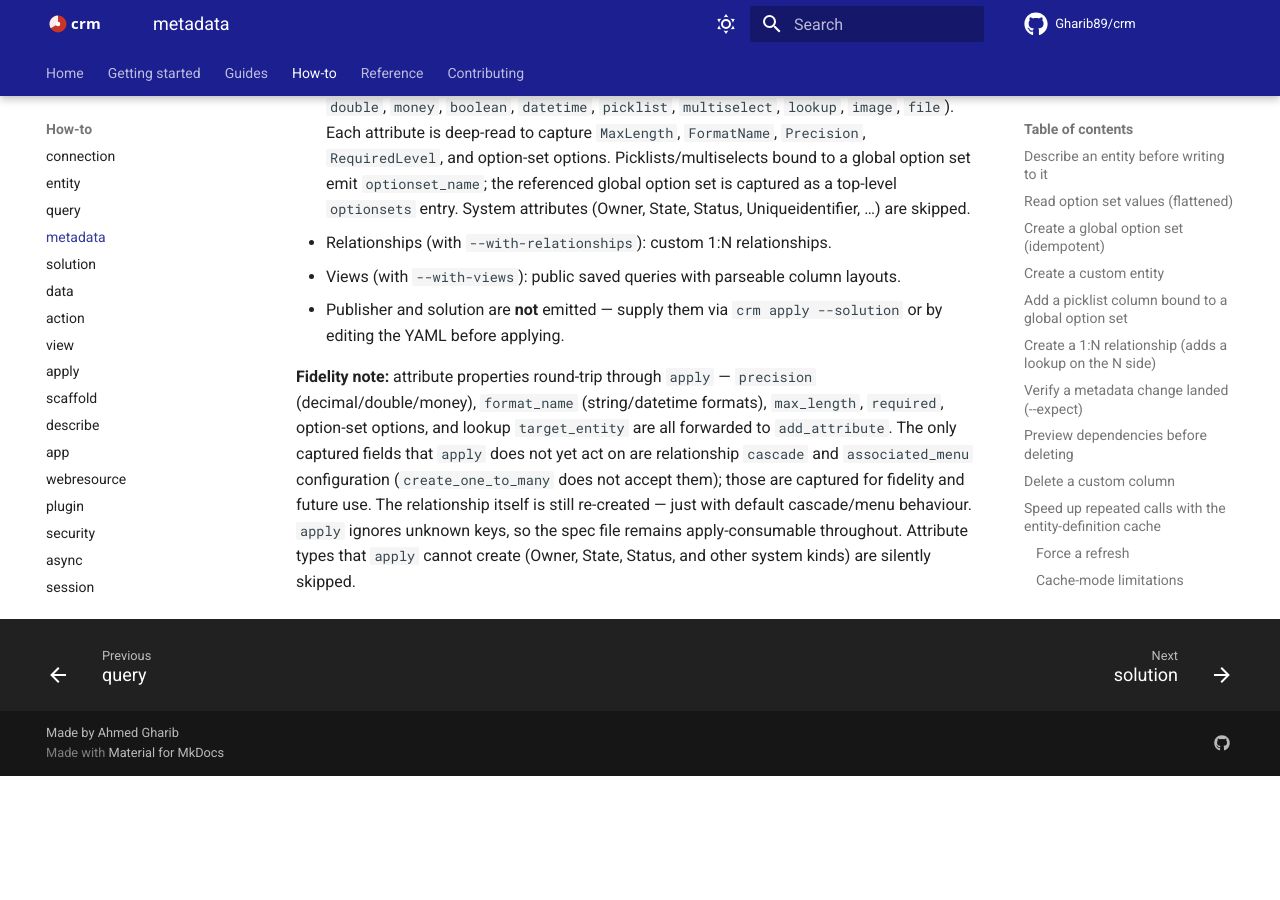
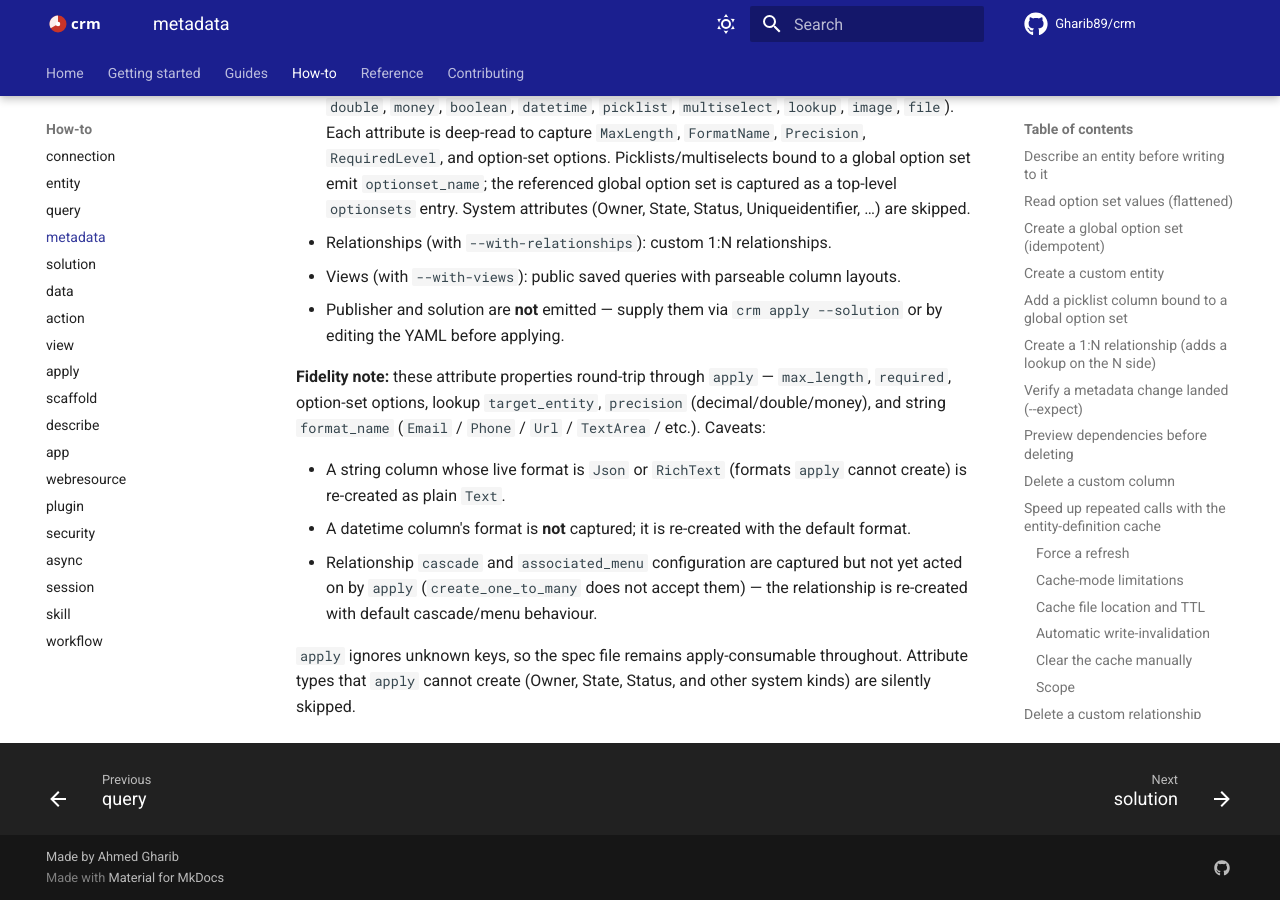
Before and after one commit to Gharib89/crm, an MkDocs documentation site: the page built from docs/how-to/metadata.md, in a window 1280 px wide and 900 px high, scrolled down 5788 px. Built offline with MkDocs 1.6.1 and Material for MkDocs 9.7.7, drawn with Linux system fonts in a browser that asks for light colours; comment, search, counter and statistics services are not loaded; before the commit the page ends 6564 px from its top, so only the background shows below that.

Commit message:
fix(export-spec): filter uncreatable string formats + guard sparse reads (#92)
build_entity_spec's contract is that its output ALWAYS round-trips through
apply_spec → add_attribute, not just the lenient validate_spec. Two cases
broke that:

- A live String column can report FormatName Json/RichText, which
  add_attribute._string_attr rejects (not in the creatable set). export_spec
  now emits string format_name only when it is in the (newly public)
  metadata_attrs.STRING_FORMATS; an uncreatable format is dropped and the
  column round-trips as the default Text.
- A sparse/permission-limited deep read can omit MaxLength (string/memo) or
  Precision (decimal/double/money), which add_attribute makes mandatory.
  export_spec now skips such an attribute rather than emit an unappliable one.

Renamed metadata_attrs._STRING_FORMATS → STRING_FORMATS (public) so export_spec
can reuse it without a private cross-module import (mirrors label_text). Docs
fidelity note in docs/how-to/metadata.md and crm/skills/SKILL.md corrected:
string format_name round-trips for the creatable formats, Json/RichText degrade
to Text, datetime format is not captured.

Co-Authored-By: Claude Opus 4.8 (1M context) <noreply@anthropic.com>

```diff
--- a/docs/how-to/metadata.md
+++ b/docs/how-to/metadata.md
@@ -240,13 +240,19 @@ crm apply -f project.yaml
 - Publisher and solution are **not** emitted — supply them via `crm apply --solution`
   or by editing the YAML before applying.
 
-**Fidelity note:** attribute properties round-trip through `apply` —
-`precision` (decimal/double/money), `format_name` (string/datetime formats),
-`max_length`, `required`, option-set options, and lookup `target_entity` are all
-forwarded to `add_attribute`. The only captured fields that `apply` does not yet
-act on are relationship `cascade` and `associated_menu` configuration
-(`create_one_to_many` does not accept them); those are captured for fidelity and
-future use. The relationship itself is still re-created — just with default
-cascade/menu behaviour. `apply` ignores unknown keys, so the spec file remains
-apply-consumable throughout. Attribute types that `apply` cannot create (Owner,
-State, Status, and other system kinds) are silently skipped.
+**Fidelity note:** these attribute properties round-trip through `apply` —
+`max_length`, `required`, option-set options, lookup `target_entity`, `precision`
+(decimal/double/money), and string `format_name` (`Email` / `Phone` / `Url` /
+`TextArea` / etc.). Caveats:
+
+- A string column whose live format is `Json` or `RichText` (formats `apply` cannot
+  create) is re-created as plain `Text`.
+- A datetime column's format is **not** captured; it is re-created with the default
+  format.
+- Relationship `cascade` and `associated_menu` configuration are captured but not
+  yet acted on by `apply` (`create_one_to_many` does not accept them) — the
+  relationship is re-created with default cascade/menu behaviour.
+
+`apply` ignores unknown keys, so the spec file remains apply-consumable throughout.
+Attribute types that `apply` cannot create (Owner, State, Status, and other system
+kinds) are silently skipped.
```
Also changed, not shown: CHANGELOG.md (+5 -1 lines), crm/skills/SKILL.md (+8 -6 lines), 3 other files.
